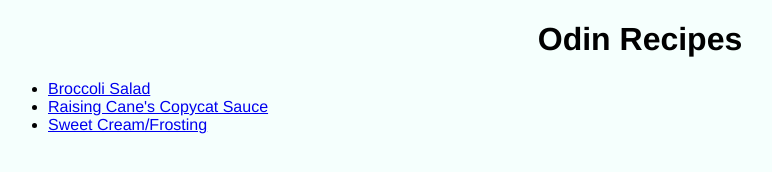
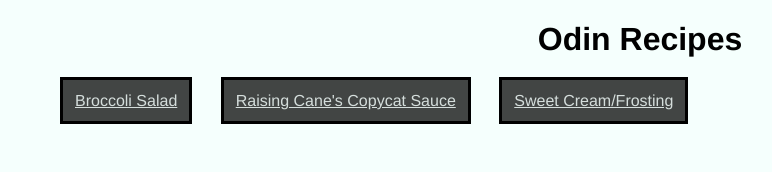
Before and after one commit to StromDizzle/odin-recipes, a plain HTML site: page index.html in a window 1280 px wide. Shown: the whole page, without its empty margins (0-772 px from the left). Drawn offline with Linux system fonts and the light colour scheme.

Commit message:
Add styles after block and inline lesson

```diff
--- a/index.html
+++ b/index.html
@@ -7,7 +7,7 @@
     </head>
     <body>
         <h1>Odin Recipes</h1>
-        <ul>
+        <ul class="menu">
             <li><a href="recipes/broccoli-salad.html">Broccoli Salad</a></li>
             <li><a href="recipes/canes-sauce.html">Raising Cane's Copycat Sauce</a></li>
             <li><a href="recipes/sweet-cream.html">Sweet Cream/Frosting</a></li>
--- a/style.css
+++ b/style.css
@@ -16,12 +16,49 @@ img {
     margin-right:30px;
 }
 
+a {
+    color:#D5DEDC;
+
+}
+
+a:visited {
+    color:#D5DEDC;
+}
+
+a:hover {
+    color:#424544;
+    background-color: #D5DEDC;
+}
+
+a:active {
+    color:#D5DEDC;
+}
+
+li a {
+    padding:12px;
+    border-style:solid;
+    border-color: black;
+    background-color: #424544;
+}
+
+.menu li {
+    display:inline-block;
+}
+
+ul li {
+    padding:12px;
+}
+
 .directions-container {
     background-color: #3E5E58;
     color: white;
+    padding:12px;
 }
 
 .recipe-info {
     float:right;
     background-color: #D5DEDC;
+    border-style:solid;
+    border-color:#424544;
+    padding:12px;
 }
```
